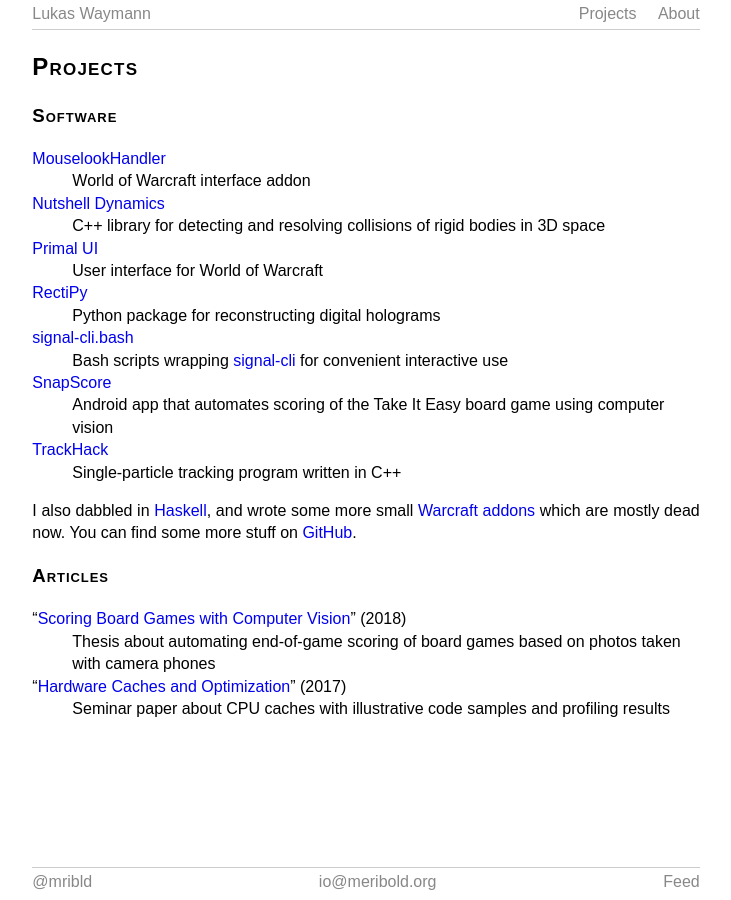
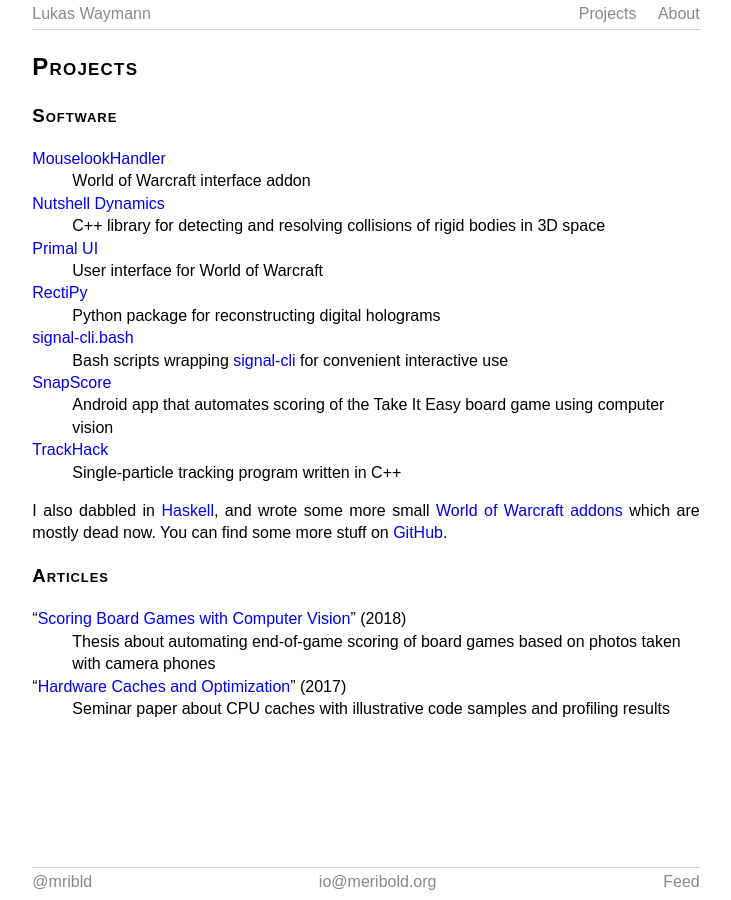
Before and after one commit to meribold/meribold.org, a Jekyll site: the page built from projects.md, in a window 1280 px wide. Shown: the whole page, without its empty margins (274-1005 px from the left). Built offline with Jekyll 4.4.1, drawn with Linux system fonts in a browser that asks for light colours; part of the change alters nothing that is shown.

Commit message:
Edit projects.md slightly
* Remove some comments.
* Remove the modeline.
* Change "Warcraft" to "World of Warcraft".

```diff
--- a/projects.md
+++ b/projects.md
@@ -6,25 +6,16 @@ last_modified_at: 2017-10-09
 permalink: /projects/
 ---
 
-<!-- TODO: write something here? -->
-
 ## Software
-
-<!-- TODO: write something here? -->
 
 {% for project in site.projects %}
 [{{ project.title | escape }}]({{ project.url | relative_url }})
 : {{ project.description }}
 {% endfor %}
 
-I also dabbled in [Haskell][haskell-experiments], and wrote some more small [Warcraft
-addons][curseforge] which are mostly dead now.  You can find some more stuff on
+I also dabbled in [Haskell][haskell-experiments], and wrote some more small [World of
+Warcraft addons][curseforge] which are mostly dead now.  You can find some more stuff on
 [GitHub][].
-
-<!--
-For a C++ class in university, I wrote a crude, interactive [ecosystem
-simulation][flutterrust] with an infinite, procedurally generated map.
--->
 
 ## Articles
 
@@ -35,7 +26,6 @@ simulation][flutterrust] with an infinite, procedurally generated map.
 "[Hardware Caches and Optimization][2]" (2017)
 : Seminar paper about CPU caches with illustrative code samples and profiling results
 
-<!-- This file is rejected by GitHub because it's too big: use Amazon S3. -->
 [1]: https://s3.eu-central-1.amazonaws.com/meribold.org/thesis.pdf
 [2]: {{ site.url }}/assets/cache-paper.pdf
 
@@ -43,5 +33,3 @@ simulation][flutterrust] with an infinite, procedurally generated map.
 [curseforge]: https://www.curseforge.com/members/meribold/projects
 [haskell-experiments]: https://github.com/meribold/haskell-experiments
 [flutterrust]: https://github.com/meribold/flutterrust
-
-<!-- vim: set tw=90 sts=-1 sw=4 et spell: -->
```
